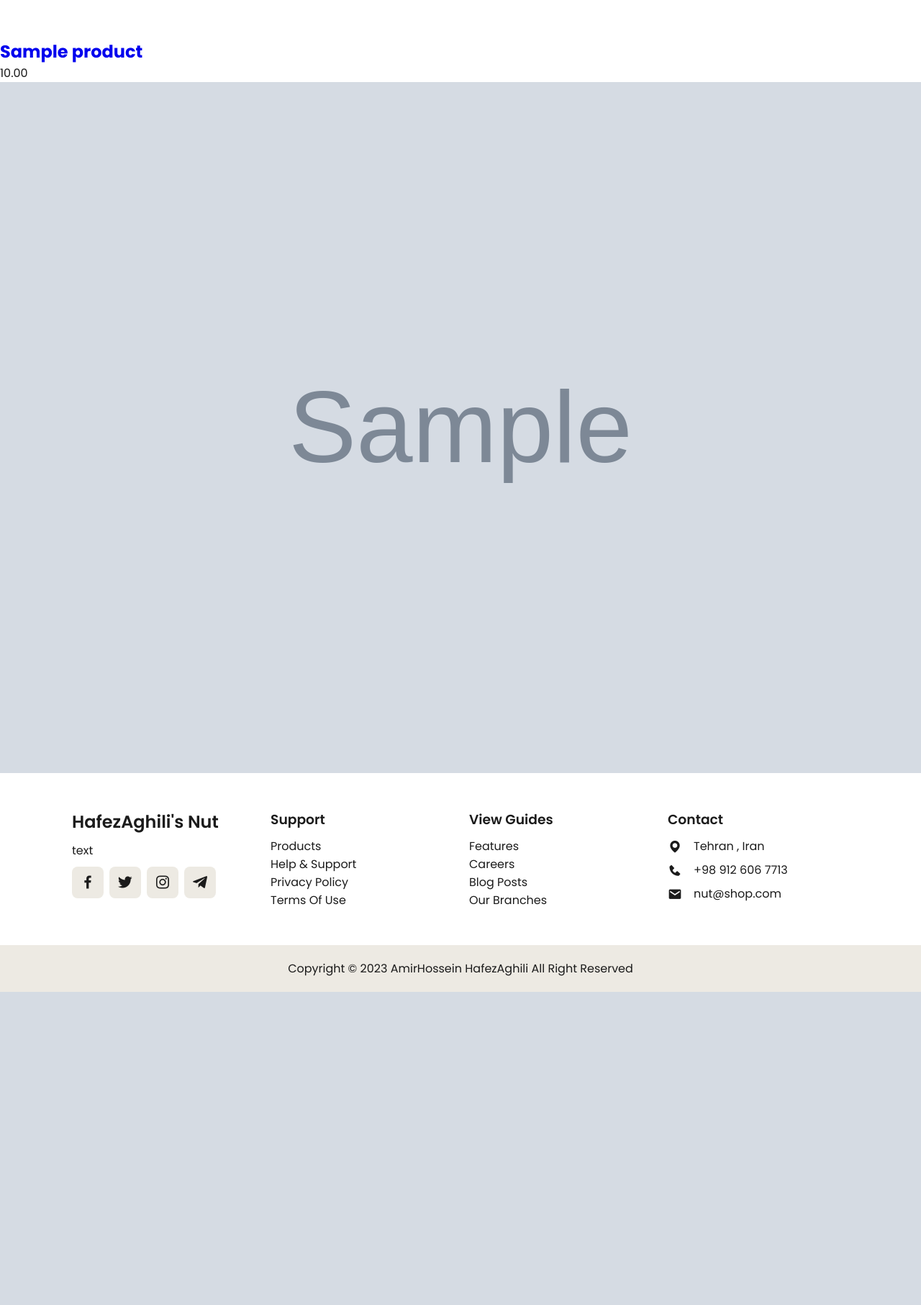
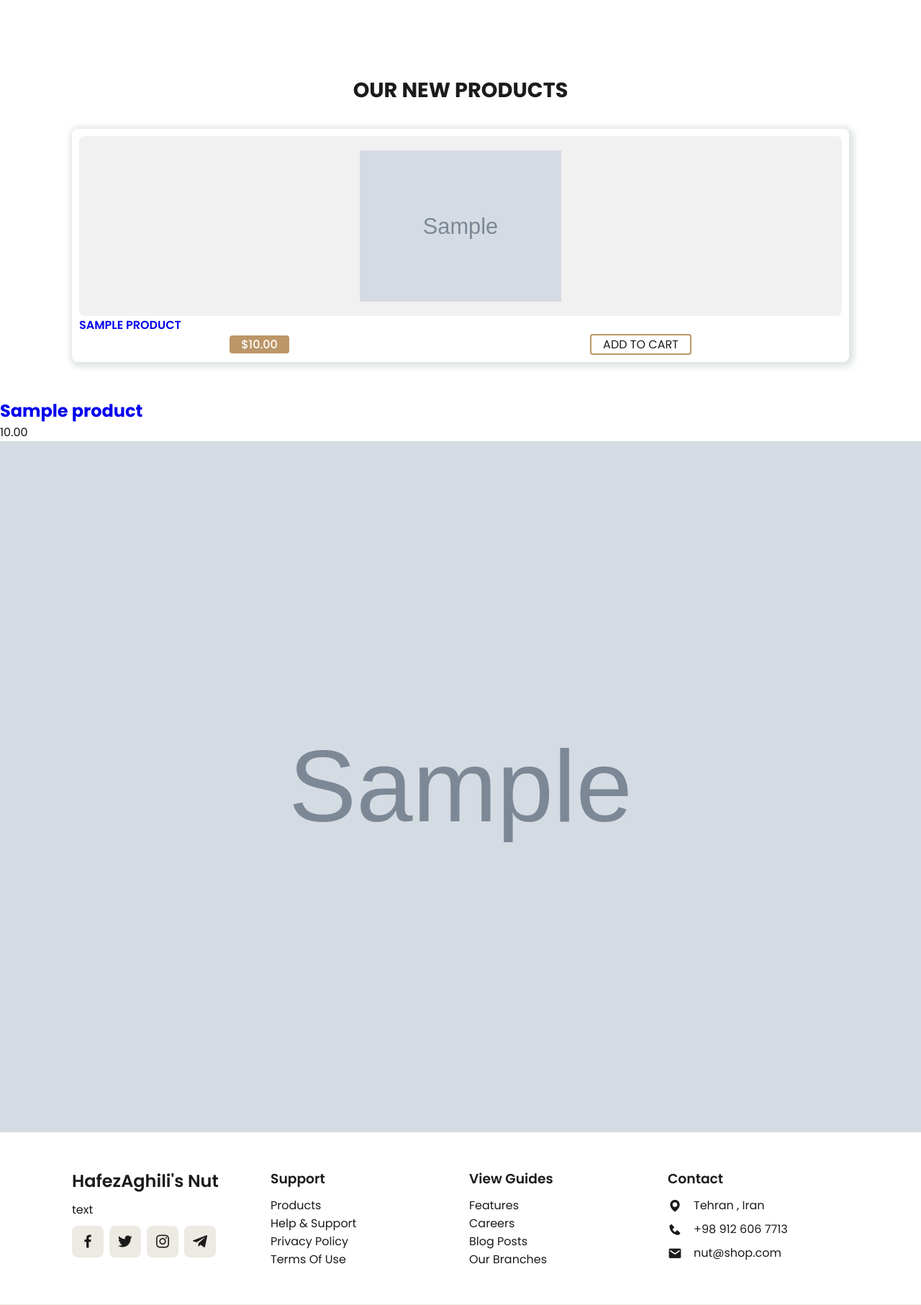
Before and after one commit to HafezAghili/django-ecommerce-project, a Django app: page /product/ in a window 1280 px wide. Shown: the part 96-1909 px from the top of the page at 72% size. Before the commit the page ends 1474 px from the top, so only its background shows below. Run offline with Django 4.2, Linux system fonts and the light colour scheme; tables that the repository leaves empty hold one stand-in row (values such as "Sample post"); grey boxes marked "Sample" are stand-in pictures.

Commit message:
design product view

```diff
--- a/templates/product_view.html
+++ b/templates/product_view.html
@@ -1,6 +1,30 @@
 {% extends 'product_base.html' %}
+{% load static %}
 {% block content %}
 <br><br><br>
+
+<!-- products -->
+<section class="products" id="products">
+    <div class="heading">
+        <h2>Our new products</h2>
+    </div>
+
+    <!-- container -->
+    {% for product in product_list %}
+    <div class="post-entry">
+    <div class="products-container">
+        <div class="box">
+            <img src="{{ product.img.url }}" alt="Pistachio">
+            <h3><a href="{% url 'product_detail' product.pk %}">{{ product.name }}</a></h3>
+            <div class="content">
+                <span>${{ product.price }}</span>
+                <a href="#">Add to cart</a>
+            </div>
+        </div>
+    </div>
+    </div>
+    {% endfor %}
+</section>
 
 {% for product in product_list %}
 <div class="post-entry">
```
Also changed, not shown: db.sqlite3, media/pic1.png (deleted).
